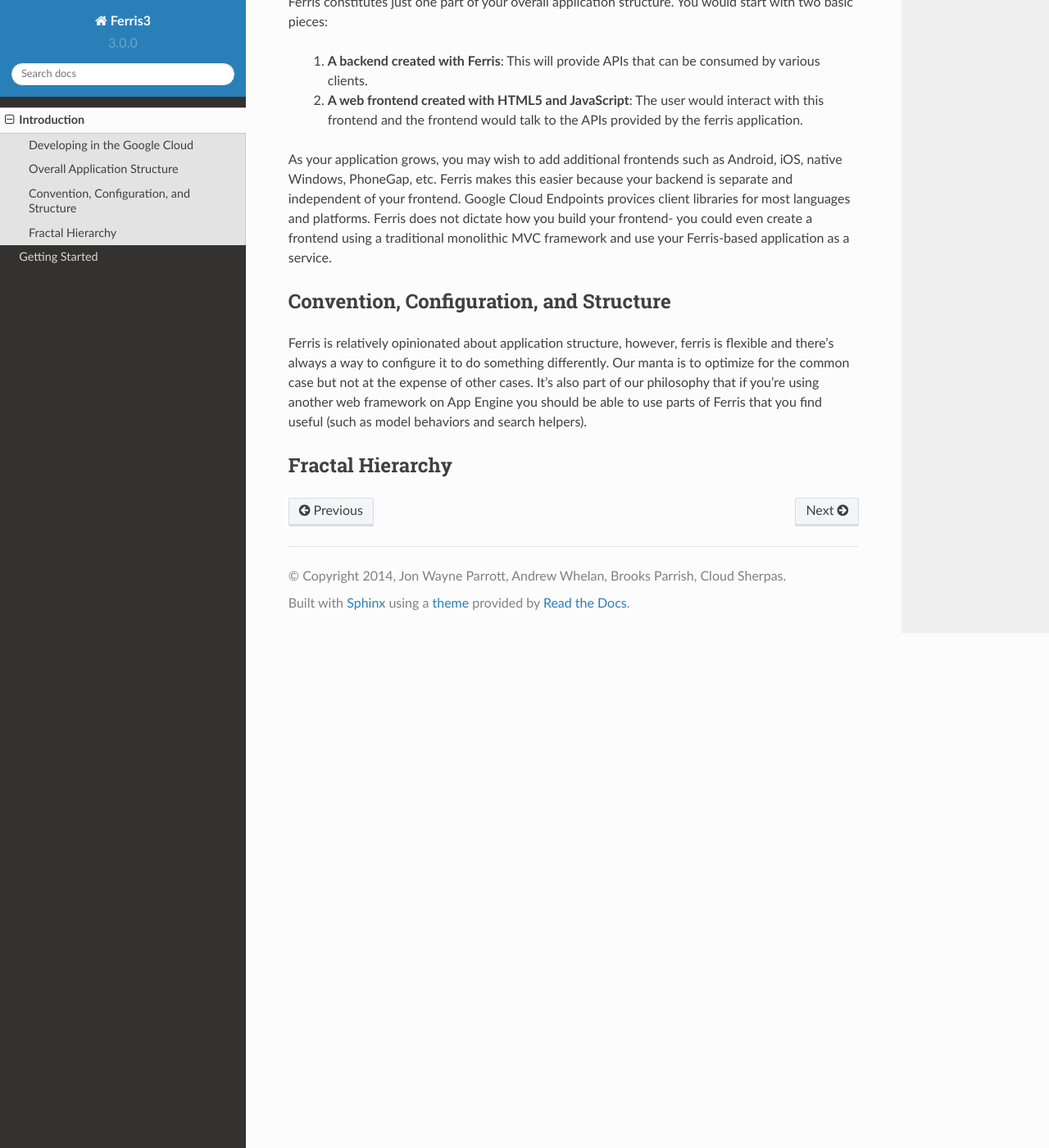
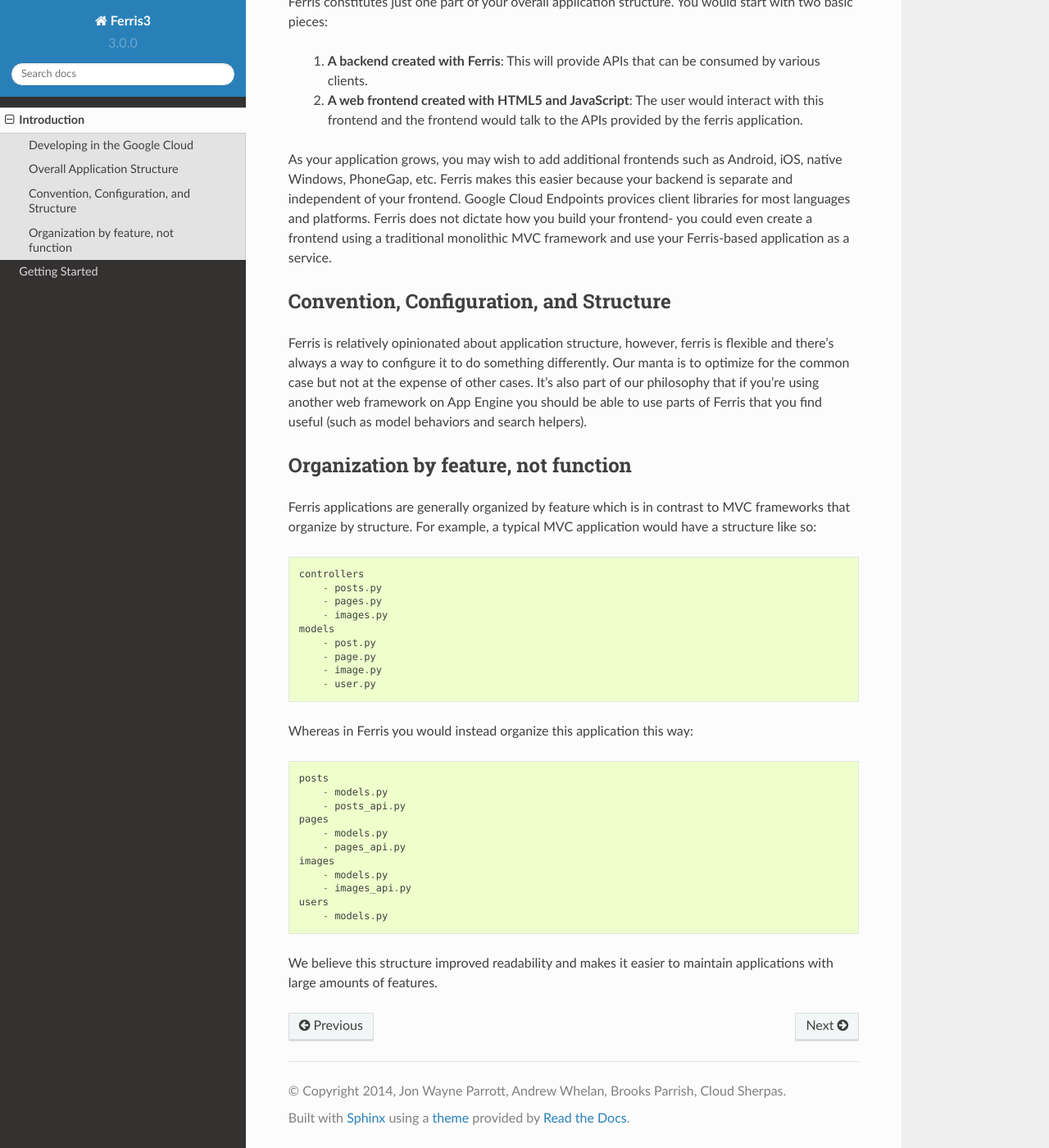
Before and after one commit to yowmamasita/ferris3, a Sphinx documentation site: the page built from docs/introduction.rst, in a window 1280 px wide and 1400 px high, scrolled down 641 px. Shown: the whole window at 82% size. Built offline with Sphinx 7.4.7 and the Read the Docs theme 2.0.0, drawn with Linux system fonts in a browser that asks for light colours; pages that are not in the unit, such as notebooks, are missing from menus.

Commit message:
Adding section about structure

```diff
--- a/docs/introduction.rst
+++ b/docs/introduction.rst
@@ -29,5 +29,33 @@
 Ferris is relatively opinionated about application structure, however, ferris is flexible and there's always a way to configure it to do something differently. Our manta is to optimize for the common case but not at the expense of other cases. It's also part of our philosophy that if you're using another web framework on App Engine you should be able to use parts of Ferris that you find useful (such as model behaviors and search helpers).
 
 
-Fractal Hierarchy
------------------
+Organization by feature, not function
+-------------------------------------
+
+Ferris applications are generally organized by feature which is in contrast to MVC frameworks that organize by structure. For example, a typical MVC application would have a structure like so::
+
+    controllers
+        - posts.py
+        - pages.py
+        - images.py
+    models
+        - post.py
+        - page.py
+        - image.py
+        - user.py
+
+Whereas in Ferris you would instead organize this application this way::
+
+    posts
+        - models.py
+        - posts_api.py
+    pages
+        - models.py
+        - pages_api.py
+    images
+        - models.py
+        - images_api.py
+    users
+        - models.py
+
+We believe this structure improved readability and makes it easier to maintain applications with large amounts of features.
```
